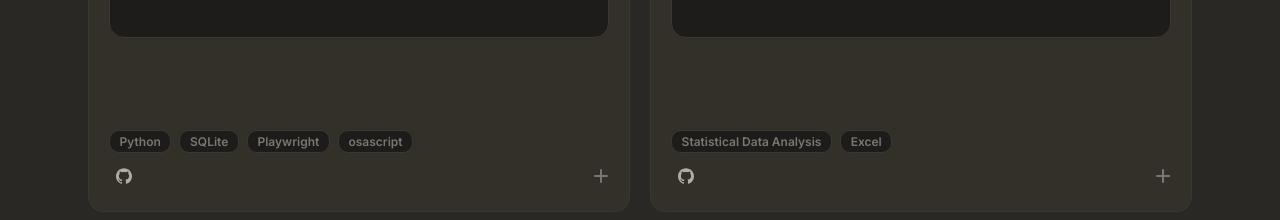
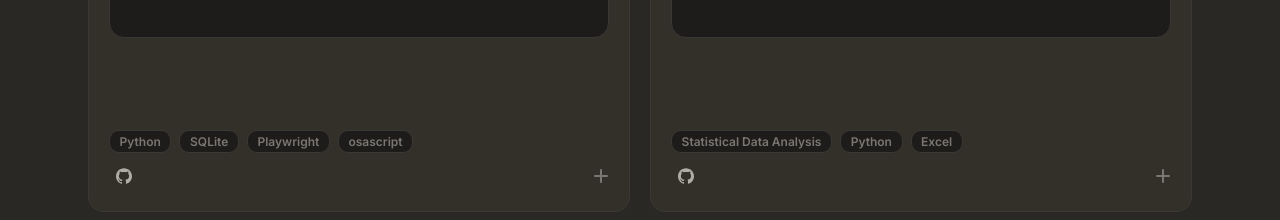
Before and after one commit to ianredmann/resume-website, a React (Vite) app: page / in a window 1280 px wide. Shown: the part 1980-2200 px from the top of the page. Built offline with nearby package versions, Linux system fonts and the light colour scheme.

Commit message:
Add Python tag to WTI crude oil project card

```diff
--- a/src/components/Projects.jsx
+++ b/src/components/Projects.jsx
@@ -21,7 +21,7 @@ const projects = [
         date: 'April 2026',
         stat: { num: 33.4, prefix: '+', suffix: '%', decimal: true, duration: 1500, label: 'avg 30-day return during military escalation' },
         github: 'https://github.com/ianredmann/wti-crude-oil-geopolitical-risk-analysis',
-        tags: ['Statistical Data Analysis', 'Excel'],
+        tags: ['Statistical Data Analysis', 'Python', 'Excel'],
         bullets: [
             'Collected and categorized ~400 daily WTI crude oil price observations (Oct 2024 – April 2026) across four geopolitical regimes: de-escalation, policy uncertainty, geopolitical tension, and military escalation.',
             'Built price frequency distribution tables and t-tests in Excel; Military Escalation periods exhibited ~3x daily price volatility (σ = 5.4% vs. 1.8% for Policy Uncertainty), with 61% of days seeing moves >2%, confirmed by a statistically significant Levene variance test (p < 0.0001).',
```
